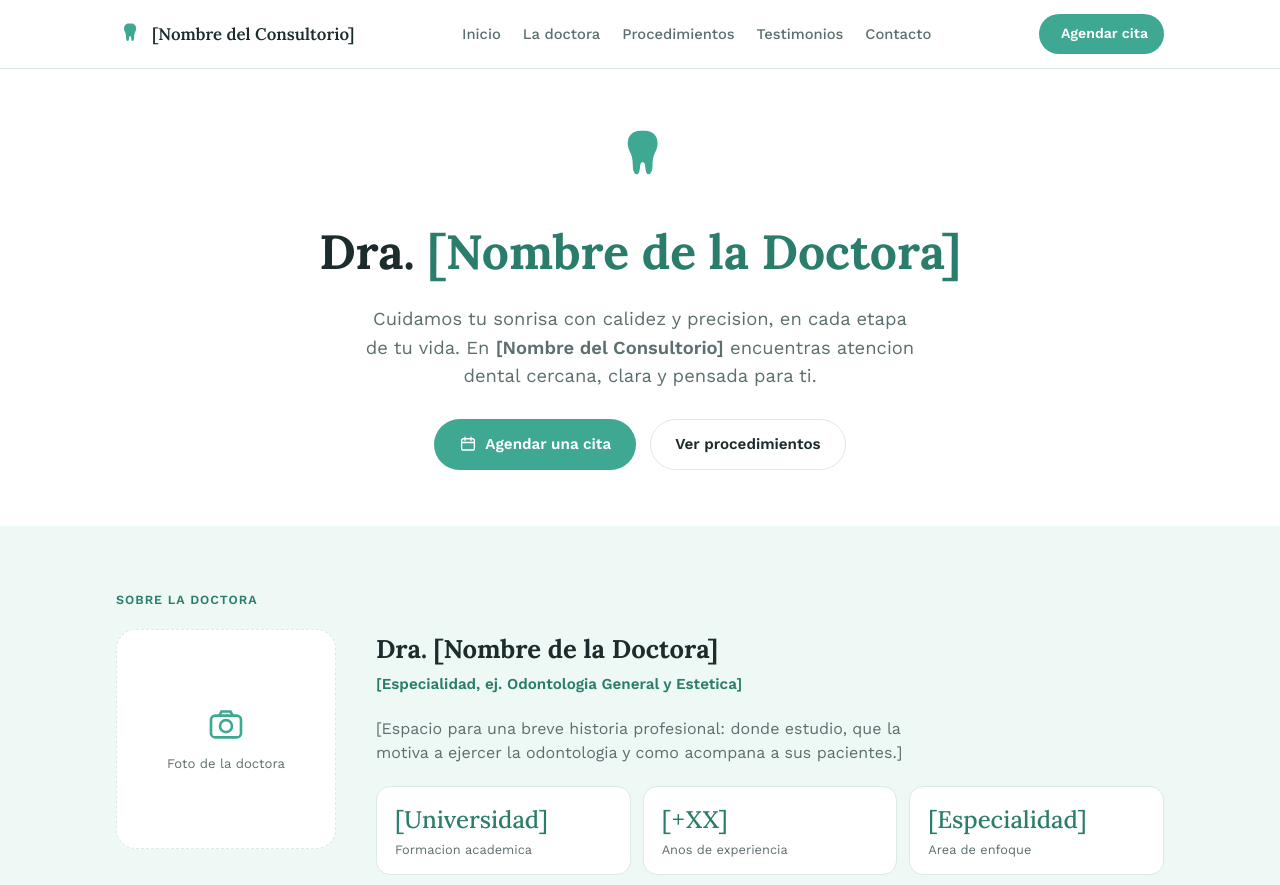
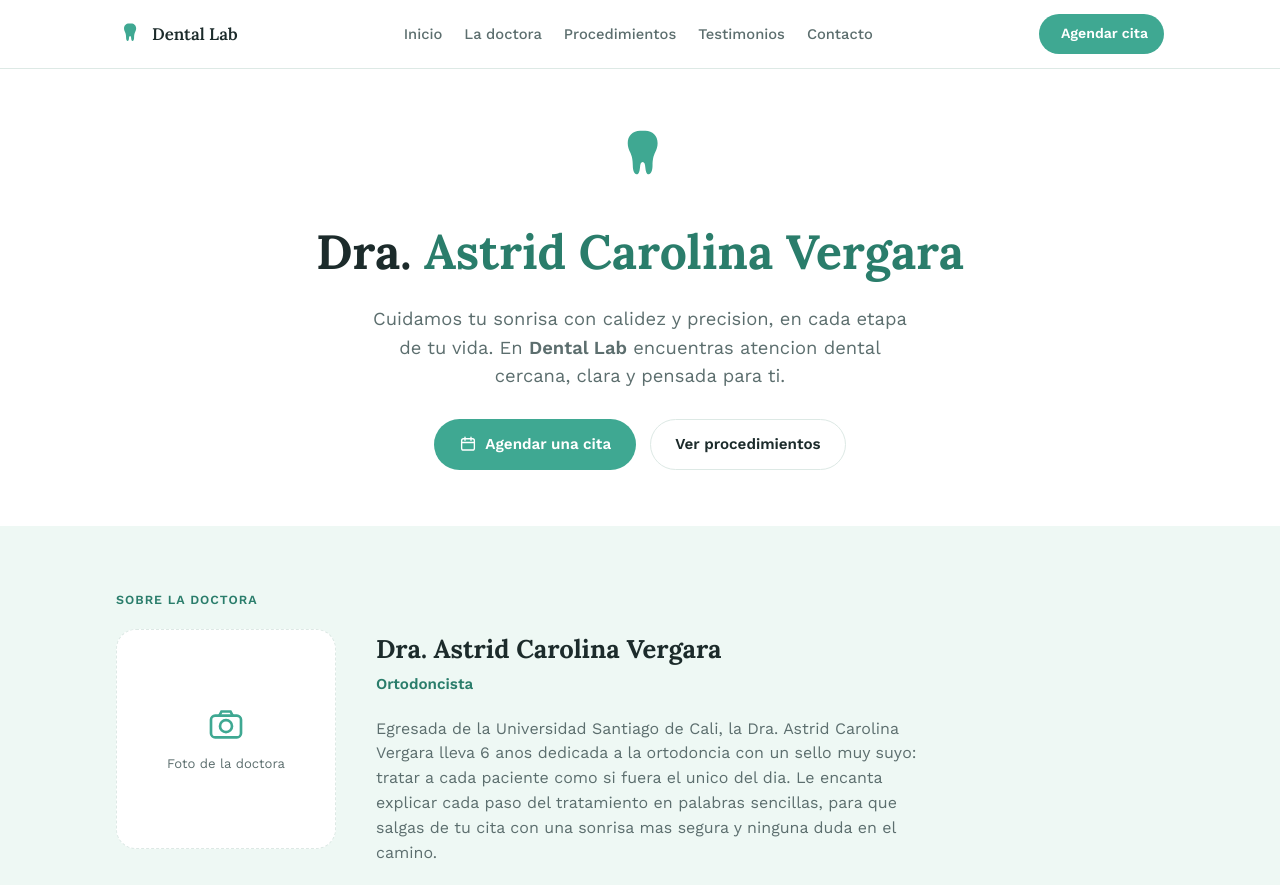
Before and after one commit to astridvergara07-bot/consultorio-dental, a Next.js app: page / in a window 1280 px wide. Shown: the top 885 px of the page. Built offline with nearby package versions, Linux system fonts and the light colour scheme; no server answers; the database is empty.

Commit message:
Reemplazar textos de ejemplo con datos reales de Dental Lab y la Dra. Vergara

```diff
--- a/app/layout.tsx
+++ b/app/layout.tsx
@@ -2,8 +2,8 @@ import type { Metadata } from "next";
 import "./globals.css";
 
 export const metadata: Metadata = {
-  title: "[Nombre del Consultorio]",
-  description: "Consultorio de odontologia - atencion dental cercana y profesional.",
+  title: "Dental Lab",
+  description: "Dental Lab - atencion dental cercana y profesional con la Dra. Astrid Carolina Vergara.",
 };
 
 export default function RootLayout({ children }: { children: React.ReactNode }) {
--- a/app/page.tsx
+++ b/app/page.tsx
@@ -125,11 +125,11 @@ export default async function Home() {
         <section className="hero wrap" id="inicio">
           <Icono id="ic-tooth" className="hero-icon" />
           <h1>
-            Dra. <span className="clinic-name">[Nombre de la Doctora]</span>
+            Dra. <span className="clinic-name">Astrid Carolina Vergara</span>
           </h1>
           <p className="tagline">
             Cuidamos tu sonrisa con calidez y precision, en cada etapa de tu vida. En{" "}
-            <strong>[Nombre del Consultorio]</strong> encuentras atencion dental cercana, clara y
+            <strong>Dental Lab</strong> encuentras atencion dental cercana, clara y
             pensada para ti.
           </p>
           <div className="hero-actions">
@@ -152,23 +152,26 @@ export default async function Home() {
                 Foto de la doctora
               </div>
               <div className="doctor-info">
-                <h2>Dra. [Nombre de la Doctora]</h2>
-                <p className="role">[Especialidad, ej. Odontologia General y Estetica]</p>
+                <h2>Dra. Astrid Carolina Vergara</h2>
+                <p className="role">Ortodoncista</p>
                 <p className="doctor-bio">
-                  [Espacio para una breve historia profesional: donde estudio, que la motiva a
-                  ejercer la odontologia y como acompana a sus pacientes.]
+                  Egresada de la Universidad Santiago de Cali, la Dra. Astrid Carolina Vergara lleva
+                  6 anos dedicada a la ortodoncia con un sello muy suyo: tratar a cada paciente como
+                  si fuera el unico del dia. Le encanta explicar cada paso del tratamiento en
+                  palabras sencillas, para que salgas de tu cita con una sonrisa mas segura y ninguna
+                  duda en el camino.
                 </p>
                 <div className="fact-row">
                   <div className="fact">
-                    <div className="num">[Universidad]</div>
-                    <div className="label">Formacion academica</div>
+                    <div className="num">Santiago de Cali</div>
+                    <div className="label">Universidad</div>
                   </div>
                   <div className="fact">
-                    <div className="num">[+XX]</div>
+                    <div className="num">6</div>
                     <div className="label">Anos de experiencia</div>
                   </div>
                   <div className="fact">
-                    <div className="num">[Especialidad]</div>
+                    <div className="num">Ortodoncia</div>
                     <div className="label">Area de enfoque</div>
                   </div>
                 </div>
@@ -317,9 +320,7 @@ export default async function Home() {
         </section>
       </main>
 
-      <footer>
-        [Nombre del Consultorio] - Reemplaza los datos de contacto desde el panel /admin.
-      </footer>
+      <footer>Dental Lab - Dra. Astrid Carolina Vergara, Ortodoncista.</footer>
     </>
   );
 }
--- a/components/Nav.tsx
+++ b/components/Nav.tsx
@@ -11,7 +11,7 @@ export function Nav() {
       <div className="nav-inner wrap">
         <div className="brand">
           <Icono id="ic-tooth" />
-          [Nombre del Consultorio]
+          Dental Lab
         </div>
         <ul className="nav-links">
           <li>
```
